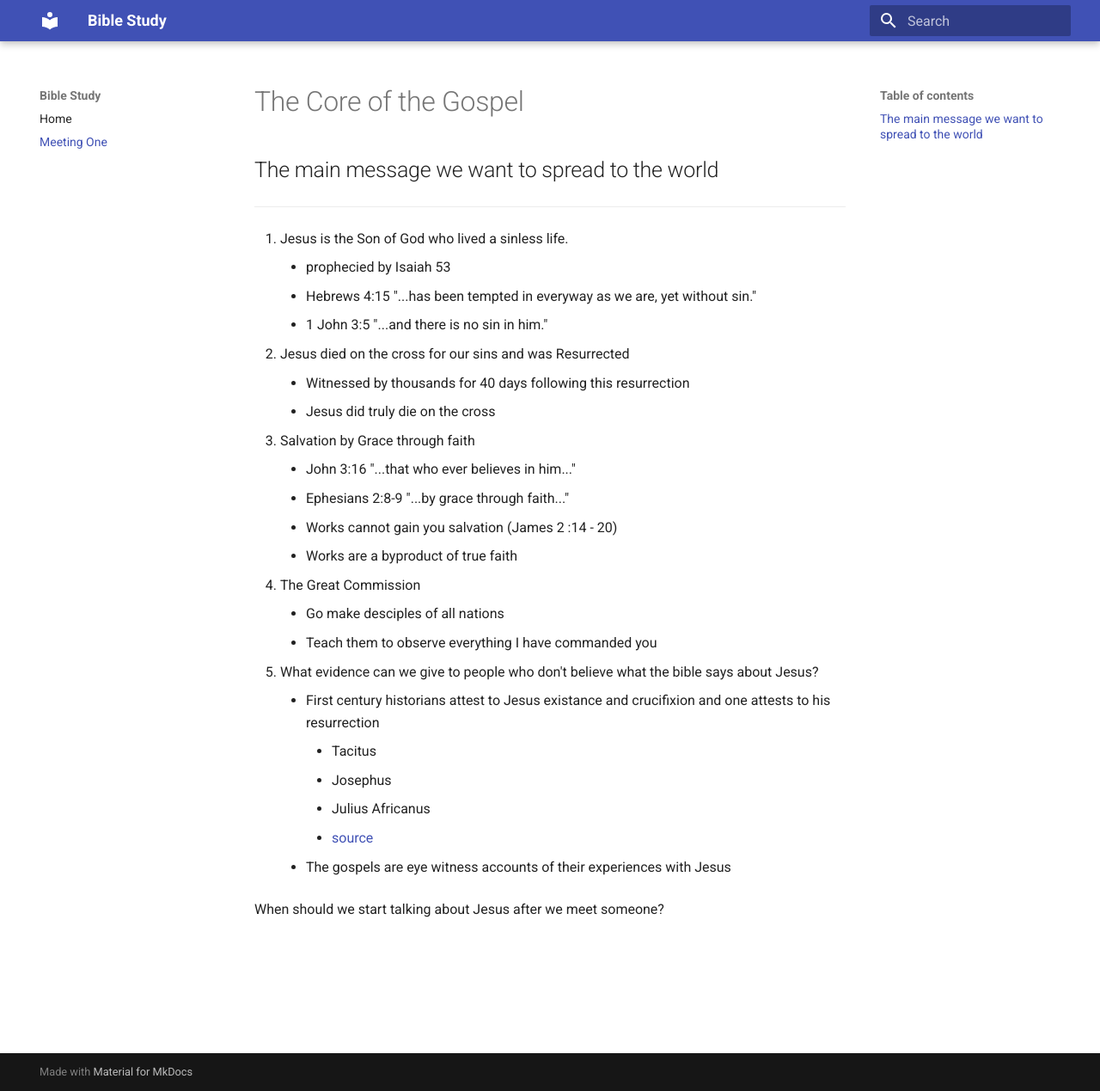
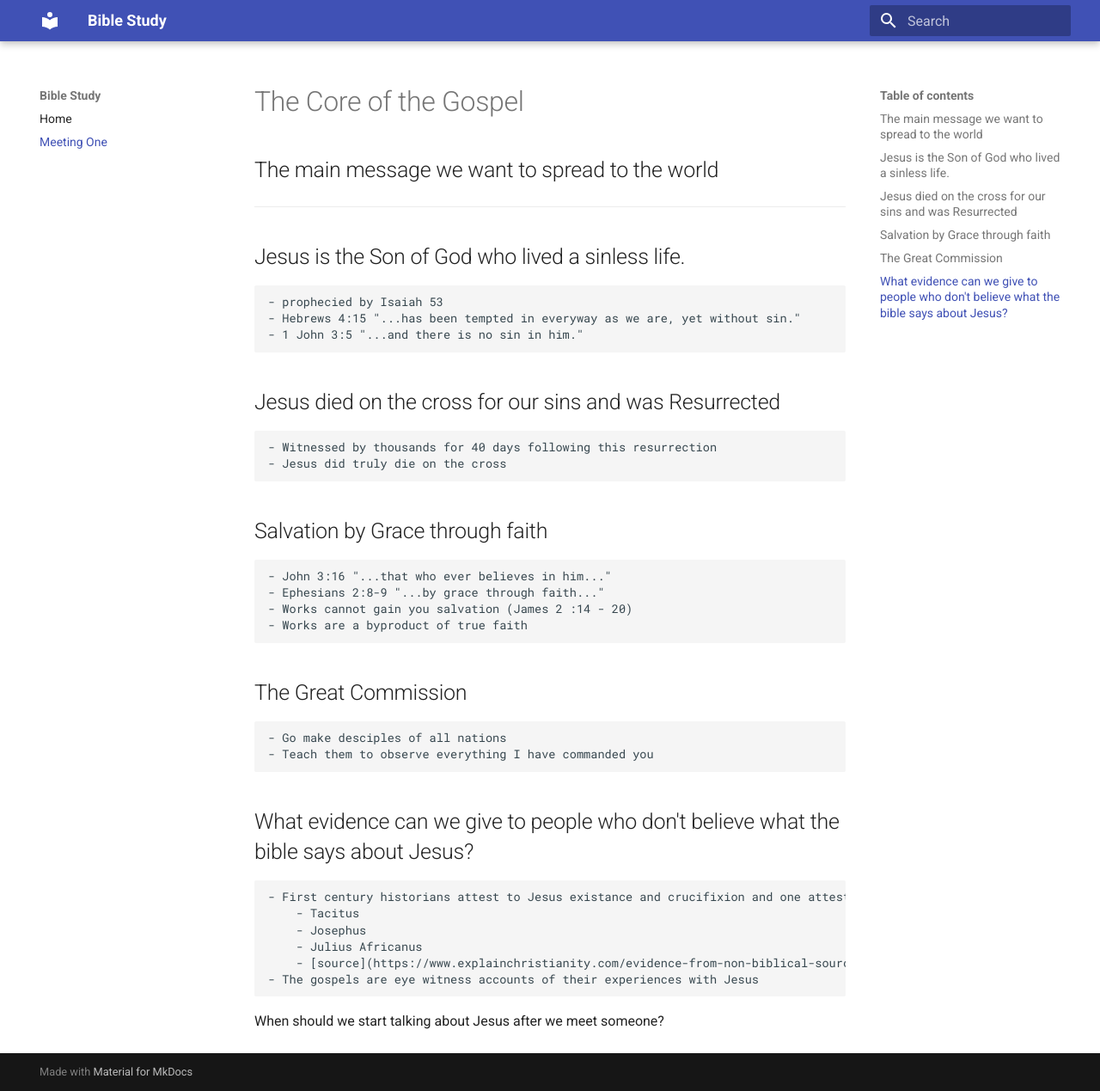
Before and after one commit to parker7johnson/Bible-Study, an MkDocs documentation site: the page built from docs/meeting_one/README.md, in a window 1280 px wide and 1269 px high. Shown: the whole window at 86% size. Built offline with MkDocs 1.6.1 and Material for MkDocs 9.7.7, drawn with Linux system fonts in a browser that asks for light colours; part of the change alters nothing that is shown.

```diff
--- a/docs/meeting_one/README.md
+++ b/docs/meeting_one/README.md
@@ -2,23 +2,23 @@
 ## The main message we want to spread to the world
 ---
 
-1. Jesus is the Son of God who lived a sinless life.
+## Jesus is the Son of God who lived a sinless life.
     - prophecied by Isaiah 53
     - Hebrews 4:15 "...has been tempted in everyway as we are, yet without sin."
     - 1 John 3:5 "...and there is no sin in him."
-2. Jesus died on the cross for our sins and was Resurrected
+## Jesus died on the cross for our sins and was Resurrected
     - Witnessed by thousands for 40 days following this resurrection
     - Jesus did truly die on the cross
-3. Salvation by Grace through faith
+## Salvation by Grace through faith
     - John 3:16 "...that who ever believes in him..."
     - Ephesians 2:8-9 "...by grace through faith..."
     - Works cannot gain you salvation (James 2 :14 - 20)
     - Works are a byproduct of true faith
-4. The Great Commission
+## The Great Commission
     - Go make desciples of all nations
     - Teach them to observe everything I have commanded you
 
-5. What evidence can we give to people who don't believe what the bible says about Jesus?
+## What evidence can we give to people who don't believe what the bible says about Jesus?
     - First century historians attest to Jesus existance and crucifixion and one attests to his resurrection
         - Tacitus
         - Josephus
```
Also changed, not shown: site/meeting_one/index.html, site/search/search_index.json, site/sitemap.xml, 1 other file.
